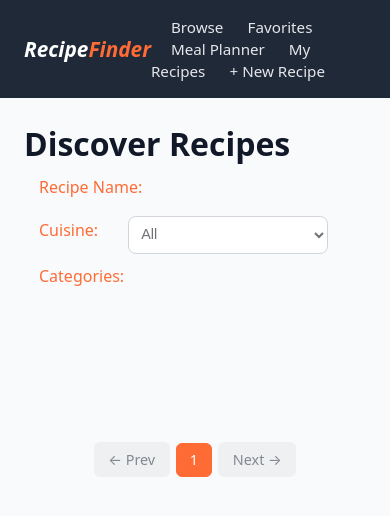
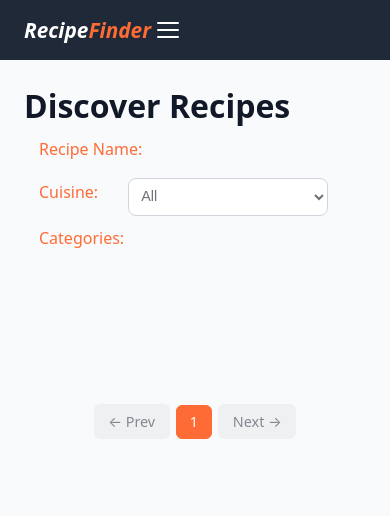
Before and after one commit to SinghGurpinderjit/Recipe-Finder, a SvelteKit app in the folder app/recipe-planner-web/: page / in a window 390 px wide. Shown: the top 516 px of the page. Built offline with nearby package versions, Linux system fonts and the light colour scheme.

Commit message:
Mobile interface update

```diff
--- a/app/recipe-planner-web/src/routes/+layout.svelte
+++ b/app/recipe-planner-web/src/routes/+layout.svelte
@@ -1,5 +1,6 @@
 <script lang="ts">
   import { onMount } from "svelte";
+  import { page } from "$app/state";
   import { registerComponents } from "$lib/register-components";
   import { toasts } from "$lib/state/toast.svelte";
   import { favorites } from "$lib/state/favorites.svelte";
@@ -8,38 +9,65 @@
 
   let { children } = $props();
   let ready = $state(false);
+  let mobileMenuOpen = $state(false);
 
   const mealPlanCount = $derived(Object.values(mealPlan.plan).filter(
-    (x) => x.Breakfast.length > 0 || x.Lunch.length > 0 || x.Dinner.length > 0
-  ).length);
+      (x) => x.Breakfast.length > 0 || x.Lunch.length > 0 || x.Dinner.length > 0
+    ).length);
 
   onMount(async () => {
     await registerComponents();
     ready = true;
   });
+
+  // close the mobile menu automatically on every navigation
+  $effect(() => {
+    page.url.pathname;
+    mobileMenuOpen = false;
+  });
+
+  function closeMenu() {
+    mobileMenuOpen = false;
+  }
 </script>
 
 <div class="app-shell">
   <header class="nav">
-    <a href="/" class="brand">
-      Recipe<span>Finder</span></a>
-    <nav>
-      <a href="/">Browse</a>
-      <a href="/favorites" class="nav-link-badge">
+    <div class="nav-top">
+      <a href="/" class="brand" onclick={closeMenu}>
+        Recipe<span>Finder</span></a
+      >
+
+      <button
+        class="hamburger"
+        aria-label="Toggle menu"
+        aria-expanded={mobileMenuOpen}
+        onclick={() => (mobileMenuOpen = !mobileMenuOpen)}
+      >
+        <span class={{ bar: true, open: mobileMenuOpen }}></span>
+        <span class={{ bar: true, open: mobileMenuOpen }}></span>
+        <span class={{ bar: true, open: mobileMenuOpen }}></span>
+      </button>
+    </div>
+
+    <nav class={{ "nav-links": true, open: mobileMenuOpen }}>
+      <a href="/" onclick={closeMenu}>Browse</a>
+      <a href="/favorites" class="nav-link-badge" onclick={closeMenu}>
         Favorites
         {#if favorites.items.length > 0}
           <span class="badge-count">{favorites.items.length}</span>
         {/if}
       </a>
-      <a href="/planner">
+      <a href="/planner" onclick={closeMenu}>
         Meal Planner
         {#if mealPlanCount > 0}
           <span class="badge-count">{mealPlanCount}</span>
         {/if}
       </a>
-      <a href="/my-recipes">My Recipes</a>
-      <a href="/recipes/new">
-        <span class="new-recipe-icon">+</span> New Recipe
+      <a href="/my-recipes" onclick={closeMenu}>My Recipes</a>
+      <a href="/recipes/new" class="new-recipe-link" onclick={closeMenu}>
+        <span class="new-recipe-icon">+</span>
+        <span>New Recipe</span>
       </a>
     </nav>
   </header>
@@ -69,7 +97,16 @@
     flex-direction: column;
     min-height: 100vh;
   }
+
   .nav {
+    background: #1f2937;
+    color: white;
+    display: flex;
+    justify-content: space-between;
+    align-content: center;
+  }
+
+  .nav-top {
     display: flex;
     align-items: center;
     justify-content: space-between;
@@ -89,14 +126,72 @@
       color: rgb(255, 107, 53);
     }
   }
-  .nav nav a {
+  /* Hamburger button — hidden on desktop, shown on mobile via media query below */
+  .hamburger {
+    display: none;
+    flex-direction: column;
+    justify-content: center;
+    gap: 5px;
+    background: none;
+    border: none;
+    padding: 6px;
+    cursor: pointer;
+  }
+  .bar {
+    width: 22px;
+    height: 2px;
+    background: white;
+    border-radius: 2px;
+    transition:
+      transform 0.2s ease,
+      opacity 0.2s ease;
+  }
+  .bar.open:nth-child(1) {
+    transform: translateY(7px) rotate(45deg);
+  }
+  .bar.open:nth-child(2) {
+    opacity: 0;
+  }
+  .bar.open:nth-child(3) {
+    transform: translateY(-7px) rotate(-45deg);
+  }
+
+  .nav-links {
+    display: flex;
+    align-items: center;
+    gap: 0;
+    padding: 0 0.75rem;
+  }
+  .nav-links a {
+    margin-left: 1.25rem;
+  }
+  .nav-links a:first-child {
+    margin-left: 0;
+  }
+  .nav-links a {
     color: #e5e7eb;
     text-decoration: none;
     margin-left: 1.25rem;
     font-size: 0.95rem;
   }
-  .nav nav a:hover {
+  .nav-links a:hover {
     color: white;
+  }
+  .nav-link-badge {
+    display: inline-flex;
+    align-items: center;
+    gap: 0.35rem;
+  }
+  .badge-count {
+    background: #ef4444;
+    color: white;
+    font-size: 0.7rem;
+    font-weight: 700;
+    line-height: 1;
+    padding: 0.15rem 0.4rem;
+    border-radius: 999px;
+    min-width: 1.1rem;
+    text-align: center;
   }
   main {
     flex: 1;
@@ -119,10 +214,28 @@
     gap: 0.5rem;
     z-index: 100;
   }
-  .nav-link-badge {
-    display: inline-flex;
-    align-items: center;
-    gap: 0.35rem;
+
+  /* ---- Mobile: collapse into hamburger menu ---- */
+  @media (max-width: 768px) {
+    .hamburger {
+      display: flex;
+    }
+
+    .nav-links {
+      display: none;
+      flex-direction: column;
+      align-items: flex-start;
+      gap: 0.85rem;
+      padding: 0.5rem 1.5rem 1.25rem;
+    }
+    .nav-links.open {
+      display: flex;
+    }
+    .nav-links a,
+    .nav-links a {
+      padding: 0.4rem 0;
+      font-size: 1rem;
+    }
   }
   .badge-count {
     background: #ef4444;
@@ -135,4 +248,24 @@
     min-width: 1.1rem;
     text-align: center;
   }
+  .new-recipe-link {
+    display: inline-flex;
+    align-items: center;
+    gap: 0.4rem;
+    white-space: nowrap;
+  }
+  .new-recipe-icon {
+    display: inline-flex;
+    align-items: center;
+    justify-content: center;
+    width: 1.15rem;
+    height: 1.15rem;
+    line-height: 1;
+    font-weight: 700;
+    font-size: 0.85rem;
+    border-radius: 999px;
+    background: rgba(255, 107, 53, 0.18);
+    color: rgb(255, 107, 53);
+    flex-shrink: 0;
+  }
 </style>
--- a/app/recipe-planner-web/src/routes/favorites/+page.svelte
+++ b/app/recipe-planner-web/src/routes/favorites/+page.svelte
@@ -25,6 +25,7 @@
         recipe-title={r.title}
         image={r.image}
         category={r.category}
+        cuisine={r.cuisine}
         favorite={true}
         oncardClick={() => goto(`/recipe/${r.id}`)}
         onfavoriteToggle={() => remove(r)}
```
